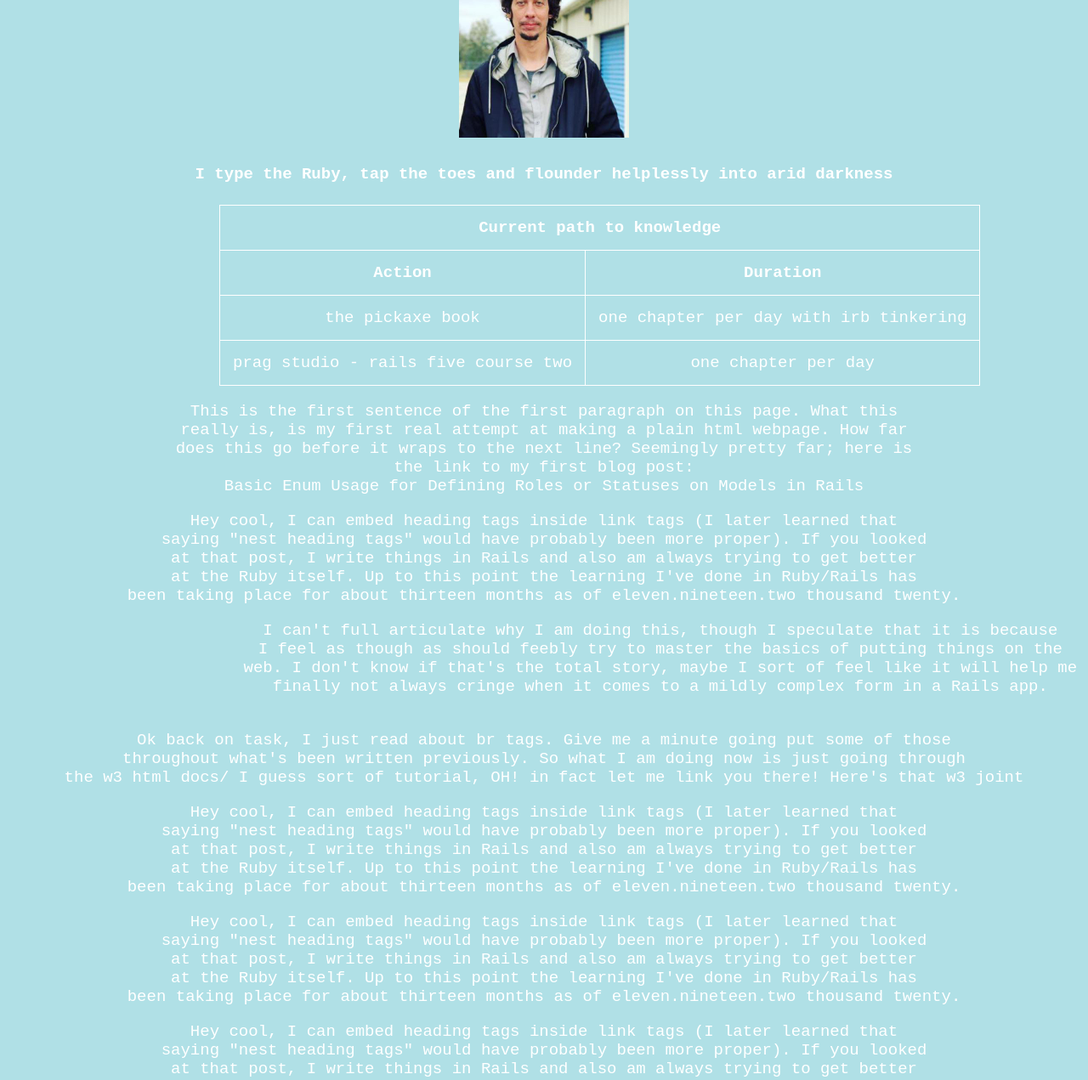
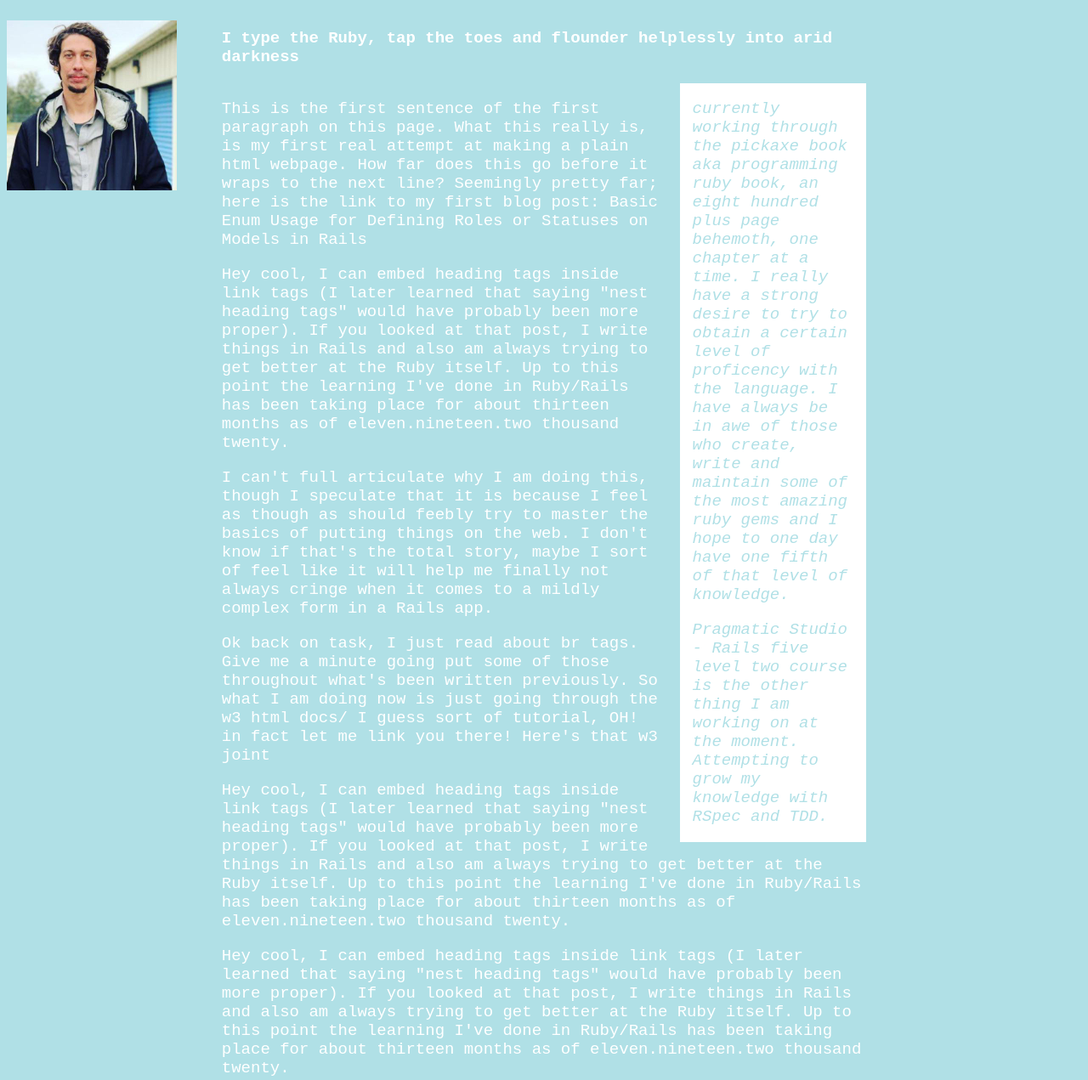
Before and after one commit to cjilbert504/basics, a plain HTML site: page index.html in a window 1280 px wide. Shown: the part 199-1470 px from the top of the page at 85% size. Drawn offline with Linux system fonts and the light colour scheme.

Commit message:
second days work

```diff
--- a/index.css
+++ b/index.css
@@ -2,7 +2,7 @@ body {
 	font-family: 'Courier New', Courier, monospace;
 	font-size: 19px;
 	background-color: powderblue;
-	text-align: center;
+	text-align: left;
 }
 
 h1 {
@@ -46,6 +46,7 @@ a.footer_links {
 img#main-image {
   width: 200px;
   height: 200px;
+  float: left;
 }
 
 table, th, td {
@@ -59,5 +60,53 @@ th, td {
 }
 
 table {
-  margin-left: 250px;
+  margin: auto;
 }
+
+ul#nav {
+  list-style-type: none;
+  margin: 0;
+  padding: 0;
+  overflow: hidden;
+}
+
+ul#nav li {
+  float: left;
+}
+
+ul#nav li a {
+  display: block;
+  color: white;
+  text-align: center;
+  padding: 16px;
+  text-decoration: none;
+}
+
+ul#nav li a:hover {
+  background-color: tomato;
+}
+
+.center {
+  margin: auto;
+  width: 60%;
+  padding: 10px;
+}
+
+aside {
+  width: 25%;
+  padding-left: 15px;
+  padding-right: 15px;
+  margin-left: 15px;
+  float: right;
+  font-style: italic;
+  text-align: left;
+  background-color: white;
+}
+
+.aside {
+  color: powderblue;
+}
+
+footer {
+  text-align: center;
+}
--- a/index.html
+++ b/index.html
@@ -2,6 +2,9 @@
 <html lang="en">
 	<head>
 		<meta charset="UTF-8">
+		<meta name="description" content="Free Web thoughts">
+		<meta name="keywords" content="Ruby, Rails, HTML, CSS, JavaScript">
+		<meta name="author" content="murdoch">
 		<meta name="viewport" content="width=device-width, initial-scale=1.0">
 		<link rel="stylesheet" href="index.css">
 		<script type="text/javascript" src="index.js"></script>
@@ -9,114 +12,118 @@
 	</head>
 	<body>
 
+		<header>
+			<nav>
+				<ul id="nav">
+					<li><a href="index.html">Home</a></li>
+					<li><a href="thoughts.html">Thoughts</a></li>
+					<li><a href="#">Connect</a></li>
+				</ul>
+			</nav>
+
 			<h1 title="I'm Murdoch">
-			I'm Mr. <sub>M</sub>urdoch.... welcome.
+				I'm mr. <sub>j</sub>ilbert.... welcome.
 			</h1>
 
-		<img src="./photos/54157657.jpeg" alt="Mr. Murdoch a.k.a Collin" id="main-image" usemap="#head">
+			<img src="photos/54157657.jpeg" alt="Mr. Murdoch a.k.a Collin" id="main-image" usemap="#head">
 			<map name="head">
 				<area shape="rect" coords="60, 15, 110, 85" href="https://twitter.com/collin_jilbert" onclick="sendEmTweetin()"></area>
 			</map>
 
-		<h4>I type the Ruby, tap the toes and flounder helplessly into arid darkness</h4>
+			<h4 class="center">I type the Ruby, tap the toes and flounder helplessly into arid darkness</h4>
+		</header>
 
-		<table>
-			<tr>
-				<th id="knowledge-path" colspan="2">Current path to knowledge</th>
-			</tr>
-			<tr>
-				<th>Action</th>
-				<th>Duration</th>
-			</tr>
-			<tr>
-				<td>the pickaxe book</td>
-				<td>one chapter per day with irb tinkering</td>
-			</tr>
-			<tr>
-				<td>prag studio - rails five course two</td>
-				<td>one chapter per day</td>
-			</tr>
-		</table>
+
+		<section class="center">
+			<aside>
+				<p class="aside">
+					currently working through the pickaxe book aka programming ruby book, an eight hundred plus page behemoth, one chapter at a time. I really have a strong desire to try to obtain a certain level of proficency with the language. I have always be in awe of those who create, write and maintain some of the most amazing ruby gems and I hope to one day have one fifth of that level of knowledge.
+				</p>
+				<p class="aside">
+					Pragmatic Studio - Rails five level two course is the other thing I am working on at the moment. Attempting to grow my knowledge with RSpec and TDD.
+				</p>
+			</aside>
 
 			<p>
-			This is the first sentence of the first paragraph on this page. What this <br>
-			really is, is my first real attempt at making a plain html webpage. How far <br>
-			does this go before it wraps to the next line? Seemingly pretty far; here is <br>
-			the link to my first blog post: <br>
+				This is the first sentence of the first paragraph on this page. What this
+				really is, is my first real attempt at making a plain html webpage. How far
+				does this go before it wraps to the next line? Seemingly pretty far; here is
+				the link to my first blog post:
 				<a href="https://dev.to/collinjilbert/basic-enum-usage-for-defining-roles-or-statuses-on-models-in-rails-3c2f">
 					Basic Enum Usage for Defining Roles or Statuses on Models in Rails
 				</a>
 			</p>
 
 			<p>
-			Hey cool, I can embed heading tags inside link tags (I later learned that <br>
-			saying "nest heading tags" would have probably been more proper). If you looked <br>
-			at that post, I write things in Rails and also am always trying to get better <br>
-			at the Ruby itself. Up to this point the learning I've done in Ruby/Rails has <br>
+				Hey cool, I can embed heading tags inside link tags (I later learned that
+				saying "nest heading tags" would have probably been more proper). If you looked
+				at that post, I write things in Rails and also am always trying to get better
+				at the Ruby itself. Up to this point the learning I've done in Ruby/Rails has
 				been taking place for about thirteen months as of eleven.nineteen.two thousand twenty.
 			</p>
 
-		<pre>
+			<p>
 				I can't full articulate why I am doing this, though I speculate that it is because
 				I feel as though as should feebly try to master the basics of putting things on the
 				web. I don't know if that's the total story, maybe I sort of feel like it will help me
 				finally not always cringe when it comes to a mildly complex form in a Rails app.
-		</pre>
+			</p>
 
 			<p>
-			Ok back on task, I just read about br tags. Give me a minute going put some of those <br>
-			throughout what's been written previously. So what I am doing now is just going through <br>
+				Ok back on task, I just read about br tags. Give me a minute going put some of those
+				throughout what's been written previously. So what I am doing now is just going through
 				the w3 html docs/ I guess sort of tutorial, OH! in fact let me link you there!
 				<a href="https://www.w3schools.com/html/default.asp">Here's that w3 joint</a>
 			</p>
 
 			<p>
-			Hey cool, I can embed heading tags inside link tags (I later learned that <br>
-			saying "nest heading tags" would have probably been more proper). If you looked <br>
-			at that post, I write things in Rails and also am always trying to get better <br>
-			at the Ruby itself. Up to this point the learning I've done in Ruby/Rails has <br>
+				Hey cool, I can embed heading tags inside link tags (I later learned that
+				saying "nest heading tags" would have probably been more proper). If you looked
+				at that post, I write things in Rails and also am always trying to get better
+				at the Ruby itself. Up to this point the learning I've done in Ruby/Rails has
 				been taking place for about thirteen months as of eleven.nineteen.two thousand twenty.
 			</p>
 
 			<p>
-			Hey cool, I can embed heading tags inside link tags (I later learned that <br>
-			saying "nest heading tags" would have probably been more proper). If you looked <br>
-			at that post, I write things in Rails and also am always trying to get better <br>
-			at the Ruby itself. Up to this point the learning I've done in Ruby/Rails has <br>
+				Hey cool, I can embed heading tags inside link tags (I later learned that
+				saying "nest heading tags" would have probably been more proper). If you looked
+				at that post, I write things in Rails and also am always trying to get better
+				at the Ruby itself. Up to this point the learning I've done in Ruby/Rails has
 				been taking place for about thirteen months as of eleven.nineteen.two thousand twenty.
 			</p>
 
 			<p>
-			Hey cool, I can embed heading tags inside link tags (I later learned that <br>
-			saying "nest heading tags" would have probably been more proper). If you looked <br>
-			at that post, I write things in Rails and also am always trying to get better <br>
-			at the Ruby itself. Up to this point the learning I've done in Ruby/Rails has <br>
+				Hey cool, I can embed heading tags inside link tags (I later learned that
+				saying "nest heading tags" would have probably been more proper). If you looked
+				at that post, I write things in Rails and also am always trying to get better
+				at the Ruby itself. Up to this point the learning I've done in Ruby/Rails has
 				been taking place for about thirteen months as of eleven.nineteen.two thousand twenty.
 			</p>
 
 			<p>
-			Hey cool, I can embed heading tags inside link tags (I later learned that <br>
-			saying "nest heading tags" would have probably been more proper). If you looked <br>
-			at that post, I write things in Rails and also am always trying to get better <br>
-			at the Ruby itself. Up to this point the learning I've done in Ruby/Rails has <br>
+				Hey cool, I can embed heading tags inside link tags (I later learned that
+				saying "nest heading tags" would have probably been more proper). If you looked
+				at that post, I write things in Rails and also am always trying to get better
+				at the Ruby itself. Up to this point the learning I've done in Ruby/Rails has
 				been taking place for about thirteen months as of eleven.nineteen.two thousand twenty.
 			</p>
 
 			<p>
-			Hey cool, I can embed heading tags inside link tags (I later learned that <br>
-			saying "nest heading tags" would have probably been more proper). If you looked <br>
-			at that post, I write things in Rails and also am always trying to get better <br>
-			at the Ruby itself. Up to this point the learning I've done in Ruby/Rails has <br>
+				Hey cool, I can embed heading tags inside link tags (I later learned that
+				saying "nest heading tags" would have probably been more proper). If you looked
+				at that post, I write things in Rails and also am always trying to get better
+				at the Ruby itself. Up to this point the learning I've done in Ruby/Rails has
 				been taking place for about thirteen months as of eleven.nineteen.two thousand twenty.
 			</p>
+		</section>
 
-		<a href="page2.html">page 2</a>
-
+		<footer>
 			<address>
 				<a href="mailto:cjilbert504@gmail.com" class="footer_links">email: cjilbert504@gmail.com</a> |
-			<a href="https://twitter.com/collin_jilbert" class="footer_links">twitter: @collin_jilbert</a> |
+				<a href="https://twitter.com/collin_jilbert" target="iframe_a" class="footer_links">twitter: @collin_jilbert</a> |
 				<a href="https://www.linkedin.com/in/collin-jilbert/" class="footer_links">linkedin: collin jilbert</a>
 			</address>
+		</footer>
 
 	</body>
 </html>
```
Also changed, not shown: page2.html (deleted, +0 -12 lines), thoughts.html (added, +64 -0 lines). Lines whose indentation alone changed are shown as unchanged.
